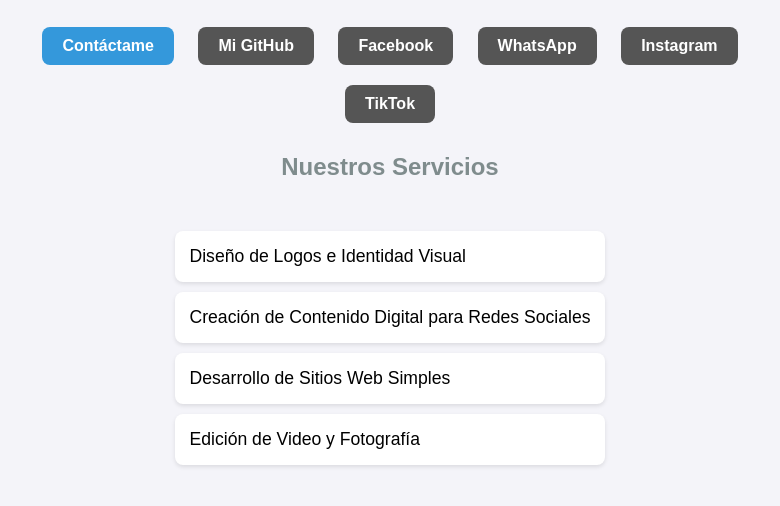
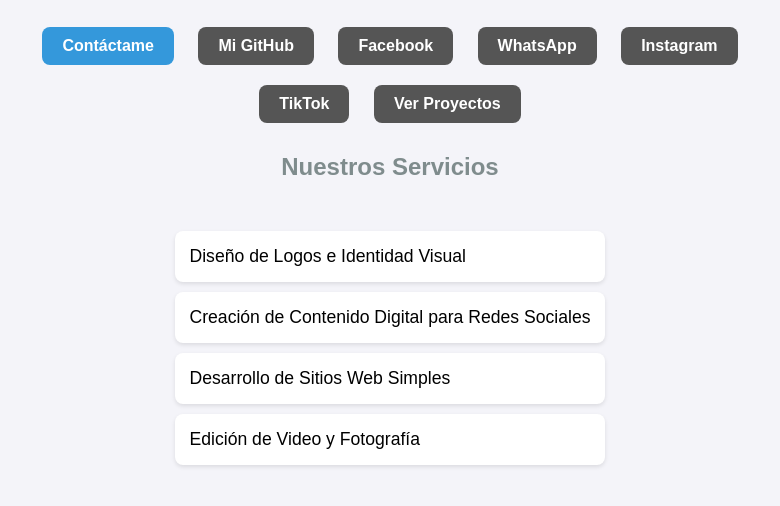
Before and after one commit to maxi12-flix/negrito-, a plain HTML site: page index.html in a window 1280 px wide. Shown: the part 274-780 px from the top of the page, without its empty margins (250-1030 px from the left). Drawn offline with Linux system fonts and the light colour scheme.

Commit message:
Update index.html
Creé la nueva página de proyectos

```diff
--- a/index.html
+++ b/index.html
@@ -97,6 +97,7 @@
             <a href="https://wa.me/51907711383" class="btn social-btn" target="_blank">WhatsApp</a>
             <a href="https://www.instagram.com/maxi.h.torres" class="btn social-btn" target="_blank">Instagram</a>
             <a href="https://www.tiktok.com/@maxi_h_torres" class="btn social-btn" target="_blank">TikTok</a>
+            <a href="proyectos.html" class="btn social-btn" target="_blank">Ver Proyectos</a>
         </div>
 
         <div class="container">
```
